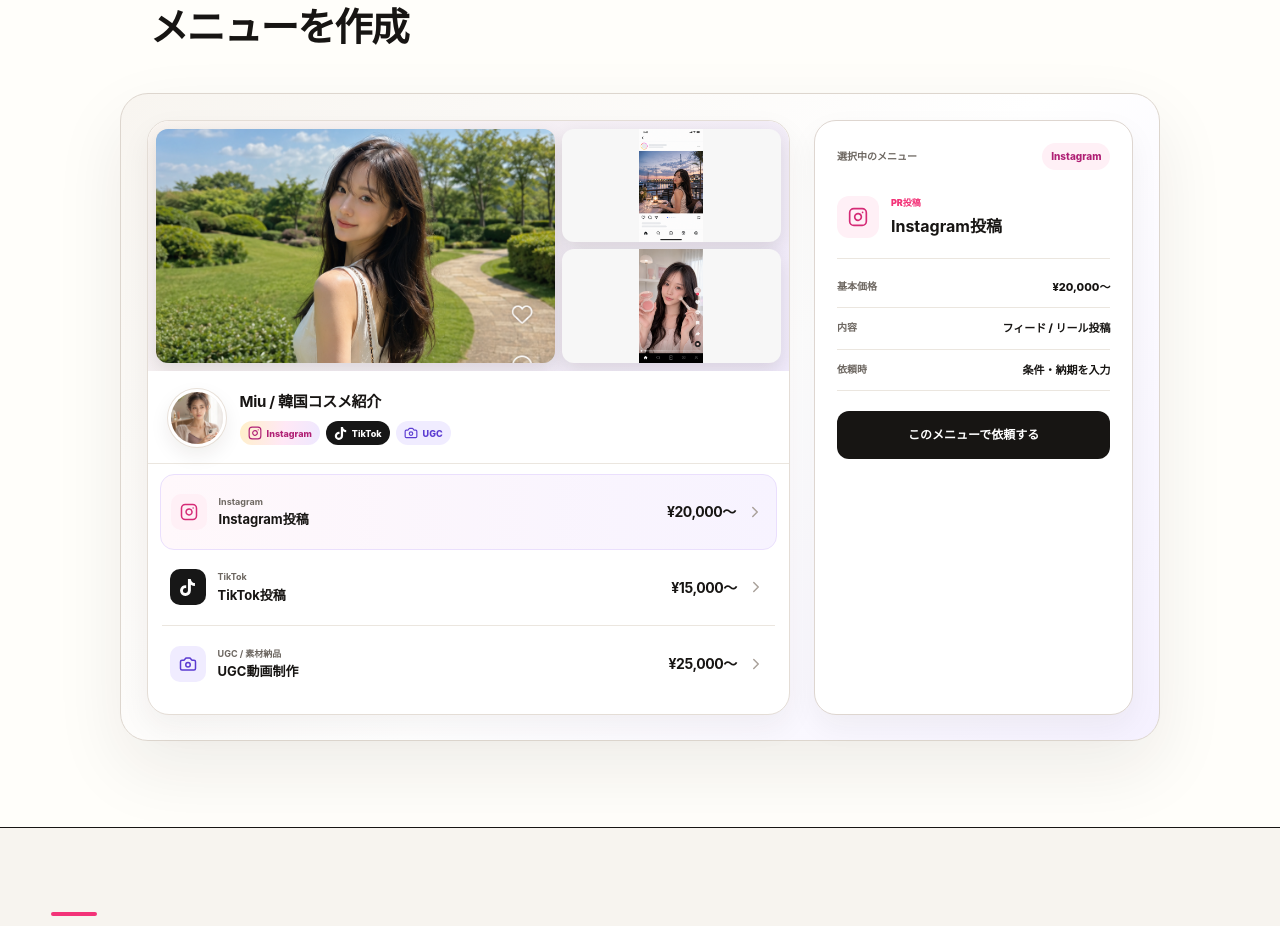
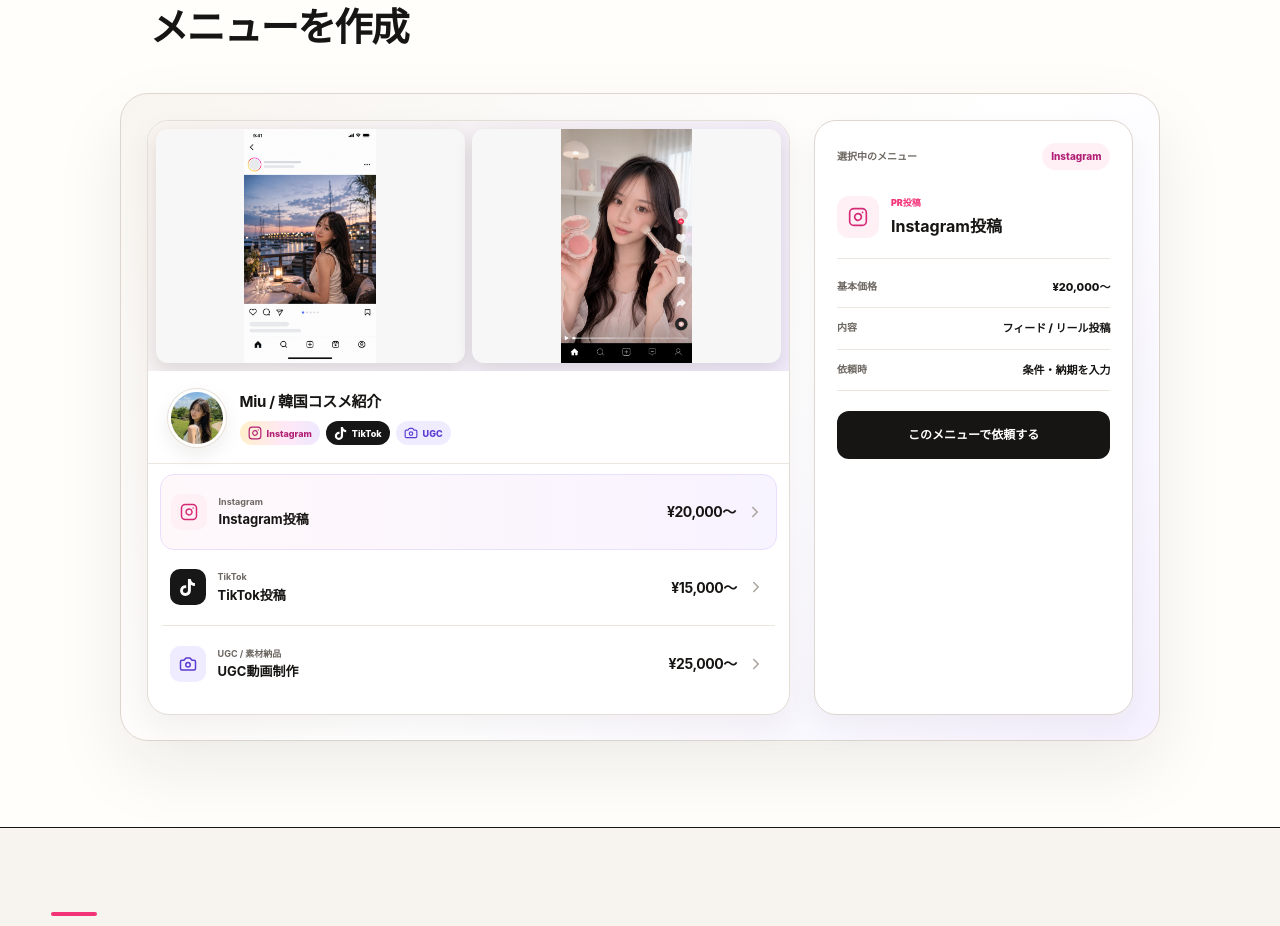
Before and after one commit to Annalisa0625/pearpop-clone, a Next.js app: page /for-creators in a window 1280 px wide. Shown: the part 908-1834 px from the top of the page. Built offline with nearby package versions, Linux system fonts and the light colour scheme.

Commit message:
fix: refine creator portfolio presentation

```diff
--- a/app/for-creators/v2/TrendMartCreatorLPV2.tsx
+++ b/app/for-creators/v2/TrendMartCreatorLPV2.tsx
@@ -158,22 +158,13 @@ export default function TrendMartCreatorLPV2() {
         <div className="tmv2-market-stage" aria-label="企業がCreatorのプロフィールとメニューを見て依頼する画面イメージ">
           <div className="tmv2-creator-card">
             <div className="tmv2-portfolio-cover">
-              <div className="tmv2-portfolio-gallery" aria-label="Miuのポートフォリオ3件">
-                <figure className="tmv2-portfolio-item tmv2-portfolio-item--lifestyle">
-                  <Image
-                    src="/for-creators/v2/portfolio/miu-portfolio-lifestyle.png"
-                    alt="MiuのライフスタイルSNS投稿例"
-                    fill
-                    sizes="(max-width: 860px) 58vw, 340px"
-                  />
-                </figure>
-                <div className="tmv2-portfolio-gallery__side">
+              <div className="tmv2-portfolio-gallery" aria-label="Miuのポートフォリオ2件">
                 <figure className="tmv2-portfolio-item tmv2-portfolio-item--instagram">
                   <Image
                     src="/for-creators/v2/portfolio/miu-portfolio-instagram.png"
                     alt="MiuのInstagram投稿例"
                     fill
-                      sizes="(max-width: 860px) 38vw, 210px"
+                    sizes="(max-width: 860px) 45vw, 280px"
                   />
                 </figure>
                 <figure className="tmv2-portfolio-item tmv2-portfolio-item--tiktok">
@@ -181,17 +172,16 @@ export default function TrendMartCreatorLPV2() {
                     src="/for-creators/v2/portfolio/miu-portfolio-tiktok.png"
                     alt="MiuのTikTok美容投稿例"
                     fill
-                      sizes="(max-width: 860px) 38vw, 210px"
+                    sizes="(max-width: 860px) 45vw, 280px"
                   />
                 </figure>
-                </div>
               </div>
             </div>
 
             <div className="tmv2-creator-profile">
               <div className="tmv2-avatar" aria-hidden="true">
                 <Image
-                  src="/brand/work-link/beauty-lifestyle.webp"
+                  src="/for-creators/v2/portfolio/miu-portfolio-lifestyle.png"
                   alt=""
                   fill
                   sizes="64px"
--- a/app/for-creators/v2/creator-lp-v2.css
+++ b/app/for-creators/v2/creator-lp-v2.css
@@ -122,16 +122,12 @@
 }
 .tmv2-creator-card { overflow: hidden; border: 1px solid #e4ddd6; border-radius: 22px; background: #fff; box-shadow: 0 12px 30px rgba(46, 33, 26, .06); }
 .tmv2-portfolio-cover { position: relative; height: 250px; overflow: hidden; background: #f4eee9; }
-.tmv2-portfolio-gallery { width: 100%; height: 100%; padding: 8px; display: grid; grid-template-columns: minmax(0, 1.55fr) minmax(112px, .85fr); gap: 7px; background: linear-gradient(135deg, #f9f4ef, #f0eafb); }
-.tmv2-portfolio-gallery__side { min-width: 0; display: grid; grid-template-rows: 1fr 1fr; gap: 7px; }
-.tmv2-portfolio-item { position: relative; min-width: 0; min-height: 0; margin: 0; overflow: hidden; border-radius: 12px; background: #ddd; box-shadow: 0 7px 18px rgba(45, 33, 27, .12); isolation: isolate; }
-.tmv2-portfolio-item img { object-fit: cover; transition: none; }
-.tmv2-portfolio-item--lifestyle img { object-position: center 43%; }
-.tmv2-portfolio-item--instagram, .tmv2-portfolio-item--tiktok { background: #f7f7f7; }
-.tmv2-portfolio-item--instagram img, .tmv2-portfolio-item--tiktok img { object-fit: contain; object-position: center; }
+.tmv2-portfolio-gallery { width: 100%; height: 100%; padding: 8px; display: grid; grid-template-columns: repeat(2, minmax(0, 1fr)); gap: 7px; background: linear-gradient(135deg, #f9f4ef, #f0eafb); }
+.tmv2-portfolio-item { position: relative; min-width: 0; min-height: 0; margin: 0; overflow: hidden; border-radius: 12px; background: #f7f7f7; box-shadow: 0 7px 18px rgba(45, 33, 27, .12); isolation: isolate; }
+.tmv2-portfolio-item img { object-fit: contain; object-position: center; transition: none; }
 .tmv2-creator-profile { position: relative; padding: 18px 20px 16px; display: flex; align-items: center; gap: 14px; border-bottom: 1px solid var(--soft-line); }
 .tmv2-avatar { position: relative; flex: 0 0 auto; width: 58px; height: 58px; overflow: hidden; border: 3px solid #fff; border-radius: 50%; box-shadow: 0 0 0 1px #e8e0d8, 0 8px 20px rgba(38, 24, 17, .08); background: #f3ece7; }
-.tmv2-avatar img { object-fit: cover; object-position: center 32%; transform: scale(1.2); }
+.tmv2-avatar img { object-fit: cover; object-position: 54% 41%; transform: scale(1.55); transform-origin: 54% 38%; }
 .tmv2-creator-profile__copy { min-width: 0; flex: 1; }
 .tmv2-creator-name-row { display: flex; align-items: center; gap: 12px; }
 .tmv2-creator-name-row strong { min-width: 0; font-size: 15px; letter-spacing: -.02em; }
@@ -339,8 +335,7 @@
   .tmv2-market-stage { padding: 10px; border-radius: 20px; grid-template-columns: 1fr; gap: 10px; }
   .tmv2-creator-card, .tmv2-order-panel { border-radius: 16px; }
   .tmv2-portfolio-cover { height: 220px; }
-  .tmv2-portfolio-gallery { padding: 6px; grid-template-columns: minmax(0, 1.45fr) minmax(100px, .9fr); gap: 5px; }
-  .tmv2-portfolio-gallery__side { gap: 5px; }
+  .tmv2-portfolio-gallery { padding: 6px; grid-template-columns: repeat(2, minmax(0, 1fr)); gap: 5px; }
   .tmv2-portfolio-item { border-radius: 9px; }
   .tmv2-creator-profile { padding: 14px 14px 12px; gap: 10px; }
   .tmv2-avatar { width: 48px; height: 48px; }
```
Lines whose indentation alone changed are shown as unchanged.
